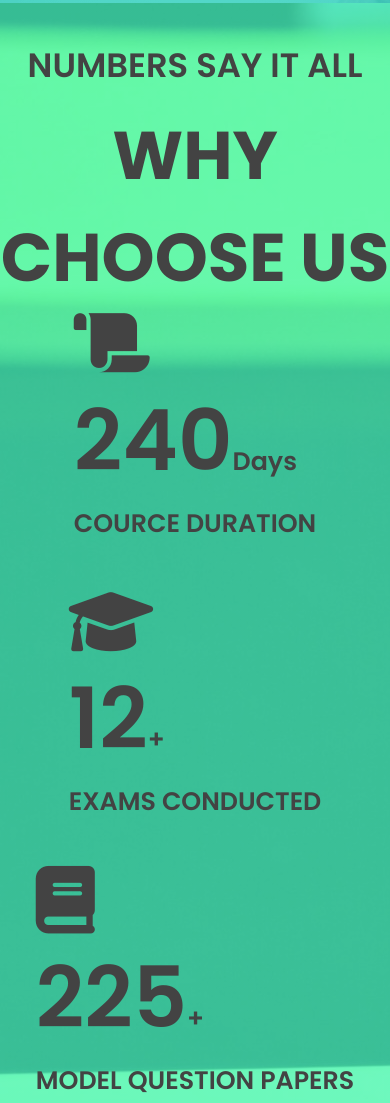
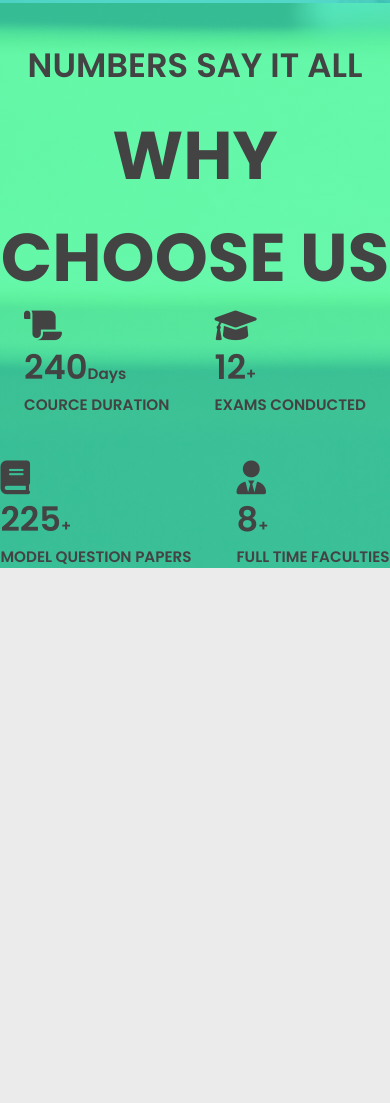
Before and after one commit to Vikasana-PU/WebPage01_ClientDemo, a plain HTML site: page home.html in a window 390 px wide. Shown: the part 2170-3273 px from the top of the page. After the commit the page ends 2738 px from the top, so only its background shows below. Drawn offline with Linux system fonts and the light colour scheme.

Commit message:
first commit

```diff
--- a/src/style/home_style.css
+++ b/src/style/home_style.css
@@ -45,6 +45,17 @@ body{
     font-size: 8vh;
   }
 
+  @media only screen and (max-width: 600px) {
+    .row .con span{
+      font-size: 4vh;
+    }
+    .row p{
+      font-size: 1.8vh;
+    }
+    .row i{
+      font-size: 4vh;
+    }
+  }
 .uni{
     display: grid;
     grid-template-columns: auto auto;
```
